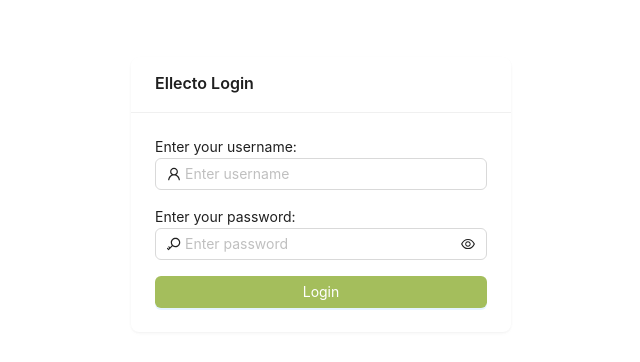
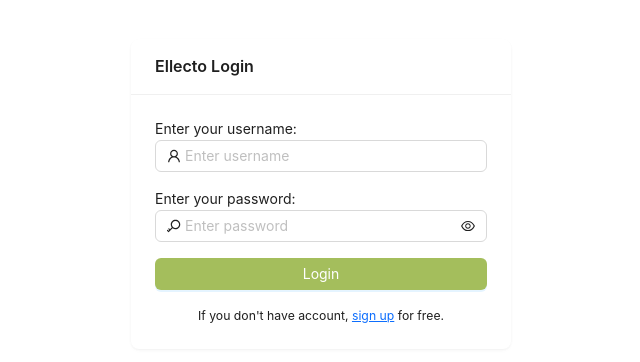
Before and after one commit to AryaFardmanesh/Ellecto, a Next.js app: page /login in a window 1280 px wide. Shown: the part 206-568 px from the top of the page, without its empty margins (319-959 px from the left). Built offline with nearby package versions, Linux system fonts and the light colour scheme.

Commit message:
Fix: login page.

```diff
--- a/src/app/login/page.tsx
+++ b/src/app/login/page.tsx
@@ -1,5 +1,6 @@
 'use client';
 
+import Link from 'next/link';
 import { useState } from 'react';
 import {
 	Card,
@@ -61,6 +62,7 @@
 							onChange={ handleChange }
 							onBlur={ handleBlur }
 							value={ values.username }
+							required
 						/>
 						{ touched.username ? <small style={{ color: colors.danger }}>{ errors.username }</small> : null }
 					</div>
@@ -82,10 +84,12 @@
 							onChange={ handleChange }
 							onBlur={ handleBlur }
 							value={ values.password }
+							required
 						/>
 						{ touched.password ? <small style={{ color: colors.danger }}>{ errors.password }</small> : null }
 					</div>
-					<button style={ stylesheet.submitBtn } className='mt-3'>Login</button>
+					<button type='submit' style={ stylesheet.submitBtn } className='mt-3'>Login</button>
+					<small style={{ display: 'block', textAlign: 'center' }} className='mt-3'>If you don't have account, <Link href="/signup">sign up</Link> for free.</small>
 					</form>
 				) }
 				</Formik>
```
